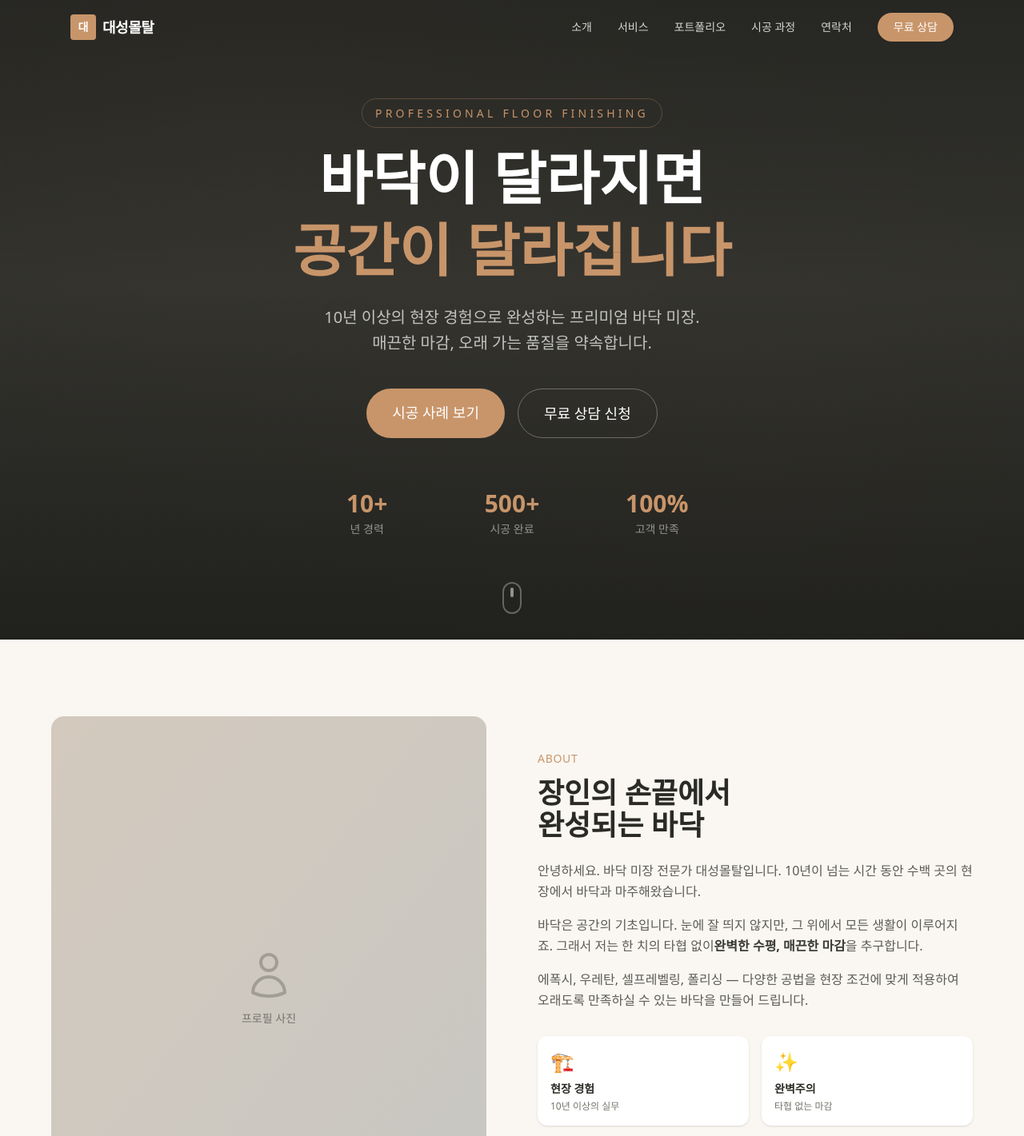
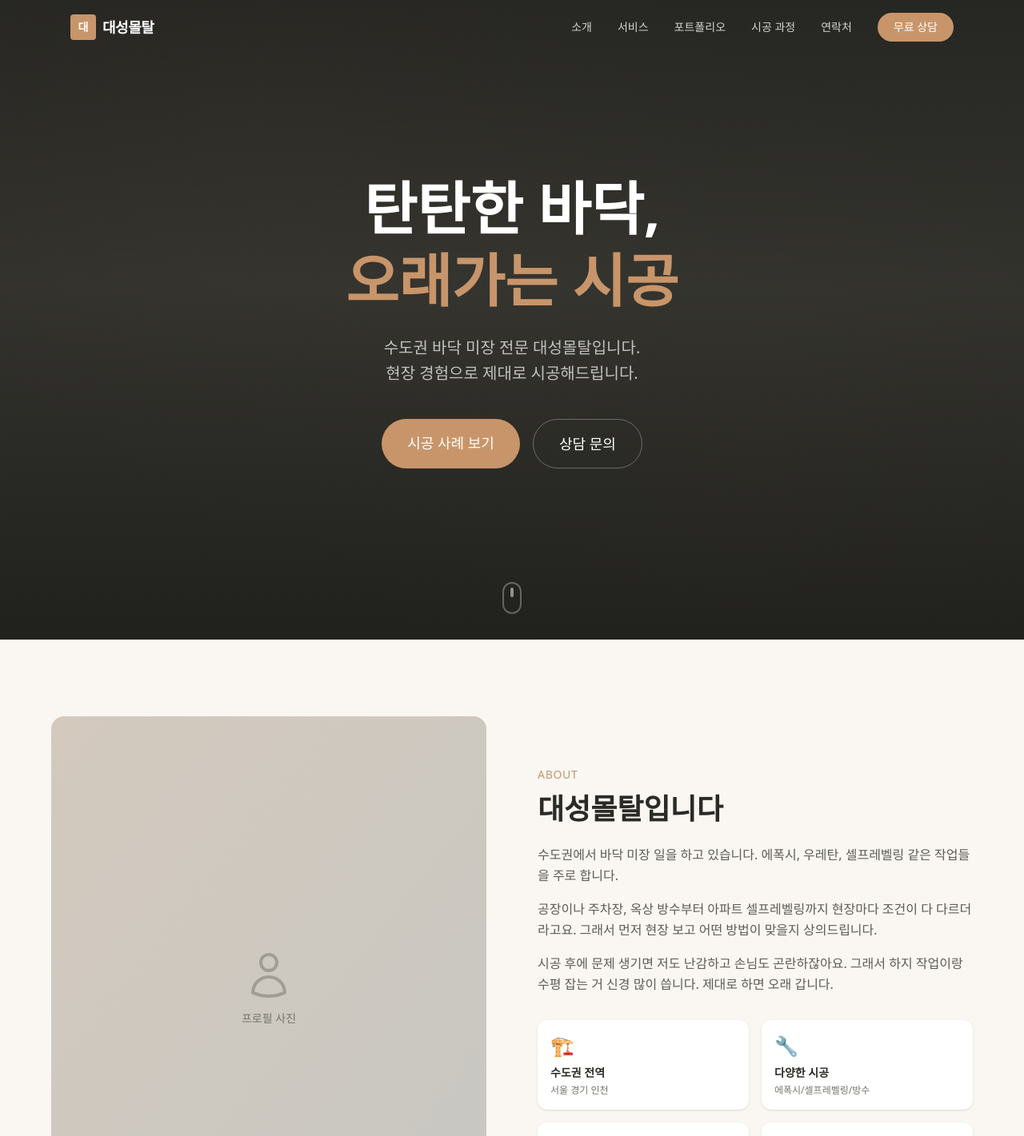
Before and after one commit to Luchello/luchelo-floor-portfolio, a React (Vite) app: page / in a window 1280 px wide. Shown: the top 1421 px of the page at 80% size. Built offline with nearby package versions, Linux system fonts and the light colour scheme; a web font is replaced by a local one.

Commit message:
AI 냄새 제거 + 자연스러운 시공업체 톤으로 전체 개선

```diff
--- a/src/components/About.jsx
+++ b/src/components/About.jsx
@@ -25,34 +25,32 @@ export default function About() {
           <div>
             <span className="text-accent font-medium text-sm tracking-wider uppercase">About</span>
             <h2 className="text-3xl md:text-4xl font-bold mt-3 mb-6">
-              장인의 손끝에서<br />
-              완성되는 바닥
+              대성몰탈입니다
             </h2>
             <div className="space-y-4 text-concrete-600 leading-relaxed">
               <p>
-                안녕하세요. 바닥 미장 전문가 대성몰탈입니다.
-                10년이 넘는 시간 동안 수백 곳의 현장에서 바닥과 마주해왔습니다.
+                수도권에서 바닥 미장 일을 하고 있습니다.
+                에폭시, 우레탄, 셀프레벨링 같은 작업들을 주로 합니다.
               </p>
               <p>
-                바닥은 공간의 기초입니다.
-                눈에 잘 띄지 않지만, 그 위에서 모든 생활이 이루어지죠.
-                그래서 저는 한 치의 타협 없이
-                <strong className="text-concrete-800">완벽한 수평, 매끈한 마감</strong>을 추구합니다.
+                공장이나 주차장, 옥상 방수부터 아파트 셀프레벨링까지
+                현장마다 조건이 다 다르더라고요.
+                그래서 먼저 현장 보고 어떤 방법이 맞을지 상의드립니다.
               </p>
               <p>
-                에폭시, 우레탄, 셀프레벨링, 폴리싱 —
-                다양한 공법을 현장 조건에 맞게 적용하여
-                오래도록 만족하실 수 있는 바닥을 만들어 드립니다.
+                시공 후에 문제 생기면 저도 난감하고 손님도 곤란하잖아요.
+                그래서 하지 작업이랑 수평 잡는 거 신경 많이 씁니다.
+                제대로 하면 오래 갑니다.
               </p>
             </div>
 
             {/* Highlights */}
             <div className="grid grid-cols-2 gap-4 mt-8">
               {[
-                { icon: '🏗️', title: '현장 경험', desc: '10년 이상의 실무' },
-                { icon: '✨', title: '완벽주의', desc: '타협 없는 마감' },
-                { icon: '🔧', title: '다양한 공법', desc: '맞춤 솔루션 제공' },
-                { icon: '🤝', title: '신뢰', desc: '100% 고객 만족' },
+                { icon: '🏗️', title: '수도권 전역', desc: '서울 경기 인천' },
+                { icon: '🔧', title: '다양한 시공', desc: '에폭시/셀프레벨링/방수' },
+                { icon: '📋', title: '현장 상담', desc: '직접 보고 견적' },
+                { icon: '🤝', title: 'A/S', desc: '시공 후 관리' },
               ].map(item => (
                 <div key={item.title} className="bg-white rounded-xl p-4 shadow-sm">
                   <span className="text-2xl">{item.icon}</span>
--- a/src/components/Contact.jsx
+++ b/src/components/Contact.jsx
@@ -24,11 +24,11 @@ export default function Contact() {
           <div>
             <span className="text-accent font-medium text-sm tracking-wider uppercase">Contact</span>
             <h2 className="text-3xl md:text-4xl font-bold mt-3 mb-6">
-              무료 상담 신청
+              연락처
             </h2>
             <p className="text-concrete-600 leading-relaxed mb-10">
-              바닥 시공에 대해 궁금한 점이 있으시면 편하게 연락주세요.
-              현장 방문 상담도 무료로 진행해 드립니다.
+              궁금한 거 있으시면 편하게 연락주세요.
+              현장 방문해서 보고 견적 알려드립니다.
             </p>
 
             <div className="space-y-6">
@@ -154,10 +154,10 @@ export default function Contact() {
                 type="submit"
                 className="w-full bg-accent hover:bg-accent-dark text-white py-4 rounded-xl font-medium text-lg transition-all hover:shadow-lg hover:shadow-accent/20"
               >
-                무료 상담 신청하기
+                문의하기
               </button>
               <p className="text-center text-concrete-400 text-xs">
-                * 상담 신청 후 24시간 이내 연락드립니다
+                * 확인하는 대로 연락드립니다
               </p>
             </form>
           </div>
--- a/src/components/Hero.jsx
+++ b/src/components/Hero.jsx
@@ -37,22 +37,16 @@ export default function Hero() {
 
       {/* Content */}
       <div className="relative z-20 text-center px-6 max-w-4xl mx-auto">
-        <div className="inline-block mb-6">
-          <span className="text-accent text-sm font-medium tracking-[0.3em] uppercase border border-accent/30 px-4 py-2 rounded-full">
-            Professional Floor Finishing
-          </span>
-        </div>
-
         <h1 className="text-4xl md:text-6xl lg:text-7xl font-bold text-white leading-tight mb-6">
-          바닥이 달라지면
+          탄탄한 바닥,
           <br />
-          <span className="text-accent">공간이 달라집니다</span>
+          <span className="text-accent">오래가는 시공</span>
         </h1>
 
         <p className="text-lg md:text-xl text-white/70 max-w-2xl mx-auto mb-10 leading-relaxed">
-          10년 이상의 현장 경험으로 완성하는 프리미엄 바닥 미장.
+          수도권 바닥 미장 전문 대성몰탈입니다.
           <br className="hidden md:block" />
-          매끈한 마감, 오래 가는 품질을 약속합니다.
+          현장 경험으로 제대로 시공해드립니다.
         </p>
 
         <div className="flex flex-col sm:flex-row gap-4 justify-center">
@@ -66,22 +60,8 @@ export default function Hero() {
             href="#contact"
             className="border border-white/30 text-white hover:bg-white/10 px-8 py-4 rounded-full font-medium text-lg transition-all"
           >
-            무료 상담 신청
+            상담 문의
           </a>
-        </div>
-
-        {/* Stats */}
-        <div className="mt-16 grid grid-cols-3 gap-8 max-w-lg mx-auto">
-          {[
-            { num: '10+', label: '년 경력' },
-            { num: '500+', label: '시공 완료' },
-            { num: '100%', label: '고객 만족' },
-          ].map(stat => (
-            <div key={stat.label} className="text-center">
-              <div className="text-2xl md:text-3xl font-bold text-accent">{stat.num}</div>
-              <div className="text-white/50 text-sm mt-1">{stat.label}</div>
-            </div>
-          ))}
         </div>
       </div>
 
--- a/src/components/Process.jsx
+++ b/src/components/Process.jsx
@@ -1,32 +1,32 @@
 const steps = [
   {
     num: '01',
-    title: '상담 & 현장 확인',
-    desc: '고객의 요구사항을 듣고 현장을 직접 방문하여 바닥 상태, 환경, 용도를 꼼꼼히 확인합니다.',
+    title: '전화 or 카톡',
+    desc: '우선 현장 주소랑 어떤 작업인지 대략 듣습니다. 사진 있으면 보내주시면 더 좋아요.',
     icon: '📋',
   },
   {
     num: '02',
-    title: '공법 선정 & 견적',
-    desc: '현장 조건에 가장 적합한 공법을 제안하고, 투명한 견적서를 제공합니다.',
+    title: '현장 보러 갑니다',
+    desc: '직접 가서 바닥 상태 보고 면적 재고 어떻게 할지 얘기 나눕니다. 그 자리에서 견적 알려드립니다.',
     icon: '📐',
   },
   {
     num: '03',
-    title: '바닥 준비',
-    desc: '기존 바닥의 이물질 제거, 크랙 보수, 프라이머 도포 등 완벽한 하지 처리를 진행합니다.',
+    title: '바닥 청소 & 보수',
+    desc: '기존 바닥 깨끗하게 정리하고 금간 데 있으면 메우고 프라이머 칠합니다. 이 과정이 중요합니다.',
     icon: '🔨',
   },
   {
     num: '04',
-    title: '본 시공',
-    desc: '숙련된 기술로 정밀하게 시공합니다. 수평 체크와 두께 관리를 철저히 합니다.',
+    title: '시공',
+    desc: '재료 섞어서 바닥에 펴 바릅니다. 두께 맞춰서 수평 보면서 작업합니다.',
     icon: '⚒️',
   },
   {
     num: '05',
-    title: '마감 & 검수',
-    desc: '양생 후 최종 검수를 진행하며, 고객과 함께 결과를 확인합니다.',
+    title: '굳히고 확인',
+    desc: '날씨나 재료마다 마르는 시간이 다릅니다. 다 굳으면 같이 확인하고 정리합니다.',
     icon: '✅',
   },
 ]
@@ -38,10 +38,10 @@ export default function Process() {
         <div className="text-center mb-16">
           <span className="text-accent font-medium text-sm tracking-wider uppercase">Process</span>
           <h2 className="text-3xl md:text-4xl font-bold mt-3">
-            시공 과정
+            진행 순서
           </h2>
           <p className="text-concrete-400 mt-4 max-w-xl mx-auto">
-            체계적인 프로세스로 처음부터 끝까지 완벽하게
+            보통 이렇게 진행됩니다
           </p>
         </div>
 
--- a/src/components/Services.jsx
+++ b/src/components/Services.jsx
@@ -6,7 +6,7 @@ const services = [
       </svg>
     ),
     title: '에폭시 코팅',
-    desc: '내구성과 미관을 동시에. 공장, 창고, 주차장 등 산업 공간에 최적화된 에폭시 바닥재를 시공합니다.',
+    desc: '공장, 창고, 주차장 같은 데 많이 합니다. 바닥이 튼튼해야 하는 곳이요. 두께랑 색상은 현장 보고 정합니다. 차가 다니는 곳은 두껍게 시공합니다.',
     tags: ['산업용', '내구성', '방수'],
   },
   {
@@ -16,7 +16,7 @@ const services = [
       </svg>
     ),
     title: '셀프레벨링',
-    desc: '자동으로 수평을 잡는 셀프레벨링 공법. 정밀한 수평이 필요한 바닥에 완벽한 솔루션입니다.',
+    desc: '바닥이 울퉁불퉁하거나 기울어진 곳에 시공하면 평평해집니다. 재료 자체가 흘러서 수평 잡아줘요. 아파트 바닥 보수할 때 많이 쓰입니다.',
     tags: ['수평', '정밀', '주거용'],
   },
   {
@@ -26,7 +26,7 @@ const services = [
       </svg>
     ),
     title: '폴리싱 / 그라인딩',
-    desc: '콘크리트 표면을 연마하여 고급스러운 광택을 냅니다. 카페, 갤러리 등 감각적인 공간에 추천.',
+    desc: '콘크리트 표면 갈아서 반들반들하게 만드는 작업입니다. 카페나 사무실에서 인기 많아요. 먼지 안 나고 깔끔합니다.',
     tags: ['광택', '콘크리트', '디자인'],
   },
   {
@@ -36,7 +36,7 @@ const services = [
       </svg>
     ),
     title: '우레탄 방수',
-    desc: '옥상, 베란다, 화장실 등 방수가 필수인 공간. 우레탄 도막 방수로 누수 걱정을 끝냅니다.',
+    desc: '옥상이나 베란다, 화장실 방수 작업입니다. 우레탄 발라서 물 안 새게 막습니다. 비 많이 오는 날 전에 하면 좋아요.',
     tags: ['방수', '옥상', '화장실'],
   },
 ]
@@ -48,10 +48,10 @@ export default function Services() {
         <div className="text-center mb-16">
           <span className="text-accent font-medium text-sm tracking-wider uppercase">Services</span>
           <h2 className="text-3xl md:text-4xl font-bold mt-3">
-            전문 시공 서비스
+            시공 종류
           </h2>
           <p className="text-concrete-500 mt-4 max-w-xl mx-auto">
-            현장 환경과 용도에 맞는 최적의 공법을 제안하고 시공합니다
+            주로 하는 작업들입니다. 현장 상황 보고 적합한 걸로 제안드립니다
           </p>
         </div>
 
```
